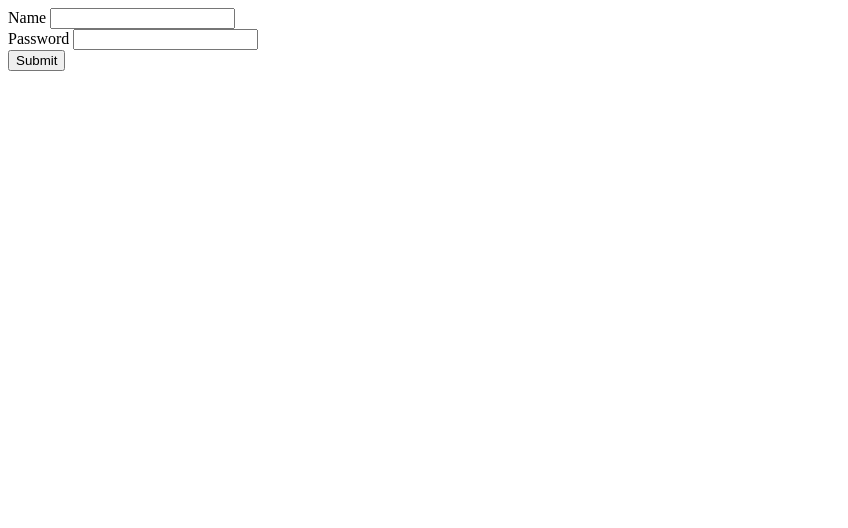
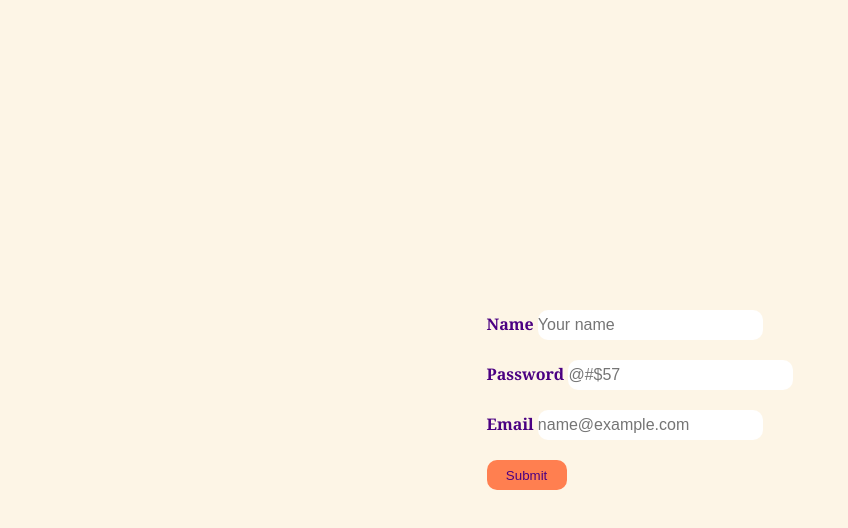
Before and after one commit to jjackson112/form-validation, a plain HTML site: page index.html in a window 1280 px wide. Shown: the whole page, without its empty margins (0-848 px from the left). Drawn offline with Linux system fonts and the light colour scheme.

Commit message:
HTML & CSS
CSS changes
Email added

```diff
--- a/index.html
+++ b/index.html
@@ -5,21 +5,27 @@
     <meta name="viewport" content="width=device-width, initial-scale=1.0">
     <meta http-equiv="X-UA-Compatible" content="ie=edge">
     <title>Form Validation</title>
-    <link rel="stylesheet" style="style.css">
+    <link href=style.css rel="stylesheet">
     <script src="app.js" defer></script>
 </head>
 <body>
+    <div class="wrapper">
     <div id="error"></div>
     <form action="/" method="GET">
-        <div>
+        <div class="enter-name">
             <label for="name">Name</label>
-            <input id="name" name="name" type="text" required>
+            <input id="name" name="name" type="text" placeholder="Your name" required>
         </div>
-        <div>
+        <div class="enter-password">
             <label for="name">Password</label>
-            <input id="password" name="password" type="password">
+            <input id="email" name="email" type="email" placeholder="@#$57">
+        </div>
+        <div class="enter-email">
+            <label for="name">Email</label>
+            <input id="password" name="password" type="password" placeholder="name@example.com">
         </div>
         <button type="submit">Submit</button>
     </form>
+    </div>
 </body>
 </html>
--- a/style.css
+++ b/style.css
@@ -0,0 +1,52 @@
+* {
+    box-sizing: border-box;
+    padding: 0;
+    margin: 0;
+}
+
+body {
+    background-color: oldlace;
+    font-family: 'Georgia', 'sans serif';
+    font-weight: 700;
+    color: indigo;
+}
+
+.wrapper {
+    height: 100vh;
+    width: 100vw;
+    display: flex;
+    align-items: center;
+    justify-content: center;
+}
+
+.enter-name, .enter-password, .enter-email {
+    border-radius: 20px;
+    padding-bottom: 20px;
+}
+
+input {
+    height: 30px;
+    width: 225px;
+    background-color: #fff;
+    color: #000;
+    border-radius: 10px;
+    border: none;
+    outline: none;
+    font-size: 16px;
+}
+
+button {
+    height: 30px;
+    width: 80px;
+    background-color: coral;
+    color: indigo;
+    border-radius: 10px;
+    outline: none;
+    border: none;
+}
+
+button:hover {
+    background-color: indigo;
+    color: coral;
+    cursor: pointer;
+}
```
